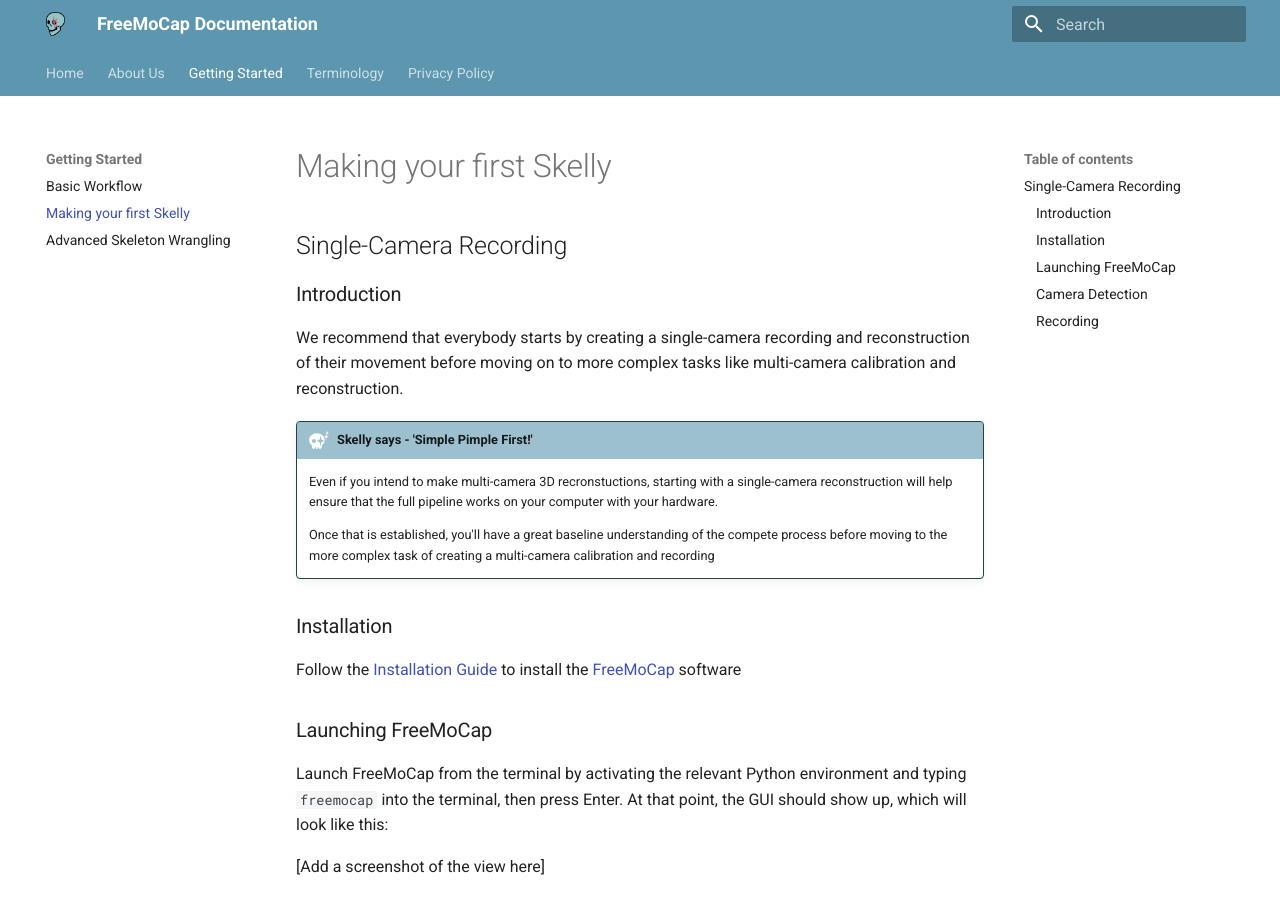
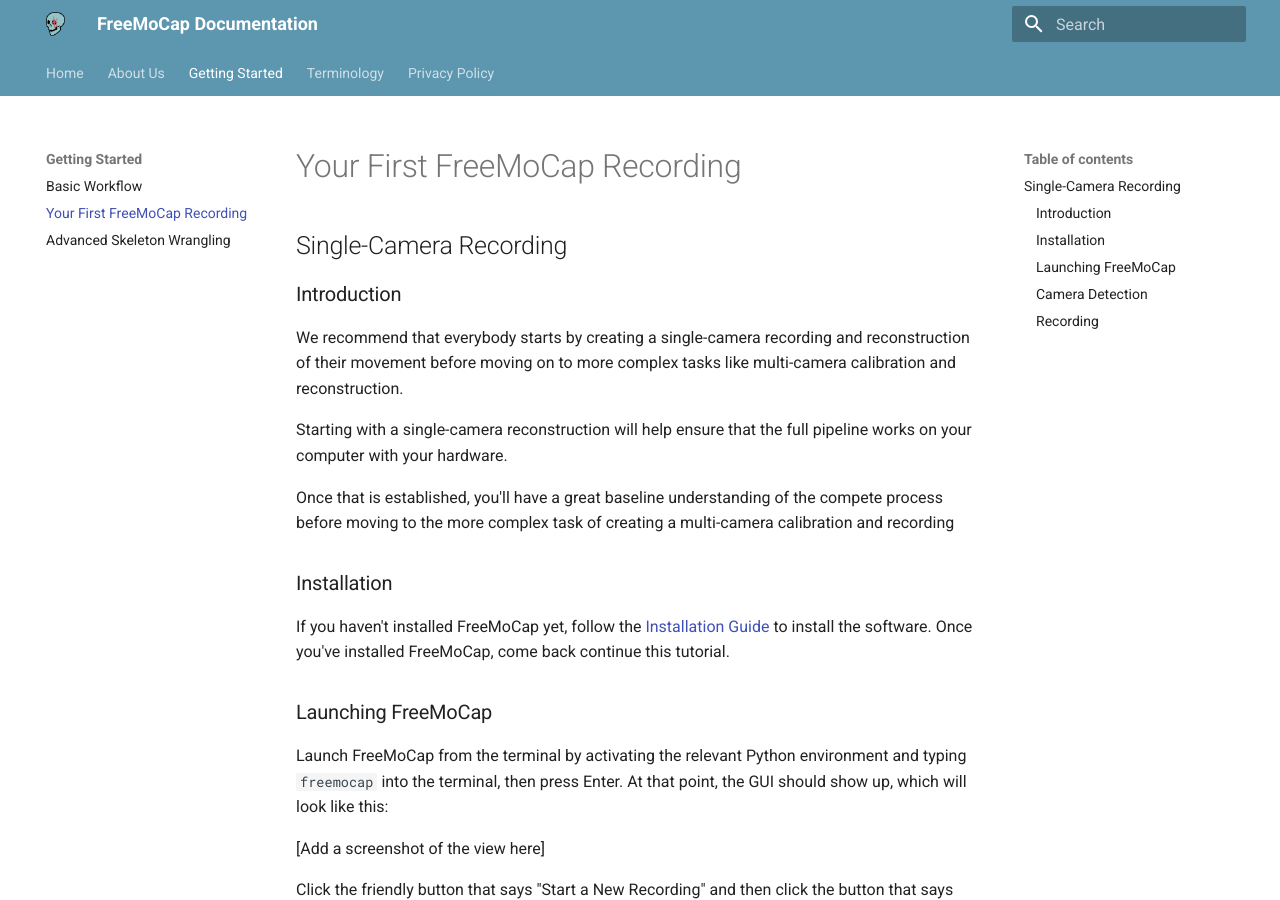
Before and after one commit to freemocap/documentation, an MkDocs documentation site: the page built from docs/Tutorials/single_camera_recording.md, in a window 1280 px wide and 900 px high. Built offline with MkDocs 1.6.1 and Material for MkDocs 9.7.7, drawn with Linux system fonts in a browser that asks for light colours.

Commit message:
single cam recording edits

```diff
--- a/docs/Tutorials/single_camera_recording.md
+++ b/docs/Tutorials/single_camera_recording.md
@@ -3,15 +3,14 @@
 ### Introduction
 We recommend that everybody starts by creating a single-camera recording and reconstruction of their movement  before moving on to more complex tasks like multi-camera calibration and reconstruction.
 
-!!! tip-full-width "Skelly says - 'Simple Pimple First!'"
+Starting with a single-camera reconstruction will help ensure that the full pipeline works on your computer with your hardware.
 
-    Even if you intend to make multi-camera 3D recronstuctions, starting with a single-camera reconstruction will help ensure that the full pipeline works on your computer with your hardware.
+Once that is established, you'll have a great baseline understanding of the compete process before moving to the more complex task of creating a multi-camera calibration and recording
 
-    Once that is established, you'll have a great baseline understanding of the compete process before moving to the more complex task of creating a multi-camera calibration and recording
 
 ### Installation
 
-Follow the [Installation Guide](./Installation.md) to install the [FreeMoCap](https://github.com/freemocap/freemocap) software
+If you haven't installed FreeMoCap yet, follow the [Installation Guide](./Installation.md) to install the software. Once you've installed FreeMoCap, come back continue this tutorial.
 
 ### Launching FreeMoCap
 Launch FreeMoCap from the terminal by activating the relevant Python environment and typing `freemocap` into the terminal, then press Enter. At that point, the GUI should show up, which will look like this:
--- a/mkdocs.yml
+++ b/mkdocs.yml
@@ -22,7 +22,7 @@
   - About Us: 'about_us.md'
   - Getting Started:
     - 'Basic Workflow': 'Tutorials/index.md'
-    - 'Making your first Skelly': 'Tutorials/single_camera_recording.md'
+    - 'Your First FreeMoCap Recording': 'Tutorials/single_camera_recording.md'
     - 'Advanced Skeleton Wrangling': 'Tutorials/multi_camera_calibration.md'
   - Terminology: 'terminology/terminology.md'
   # - 'roadmap/roadmap.md'  # TODO - update this (or link to github project?)
```
